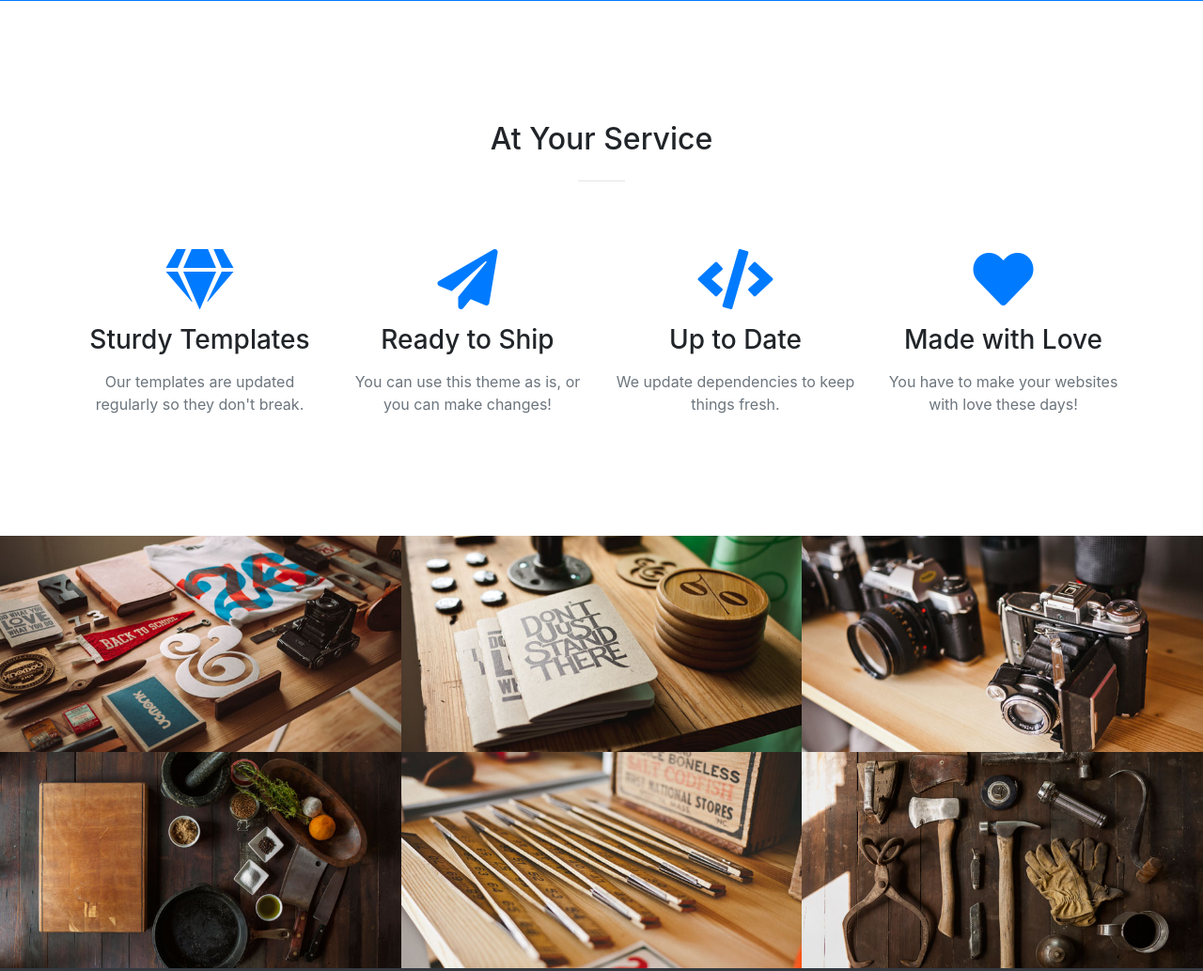
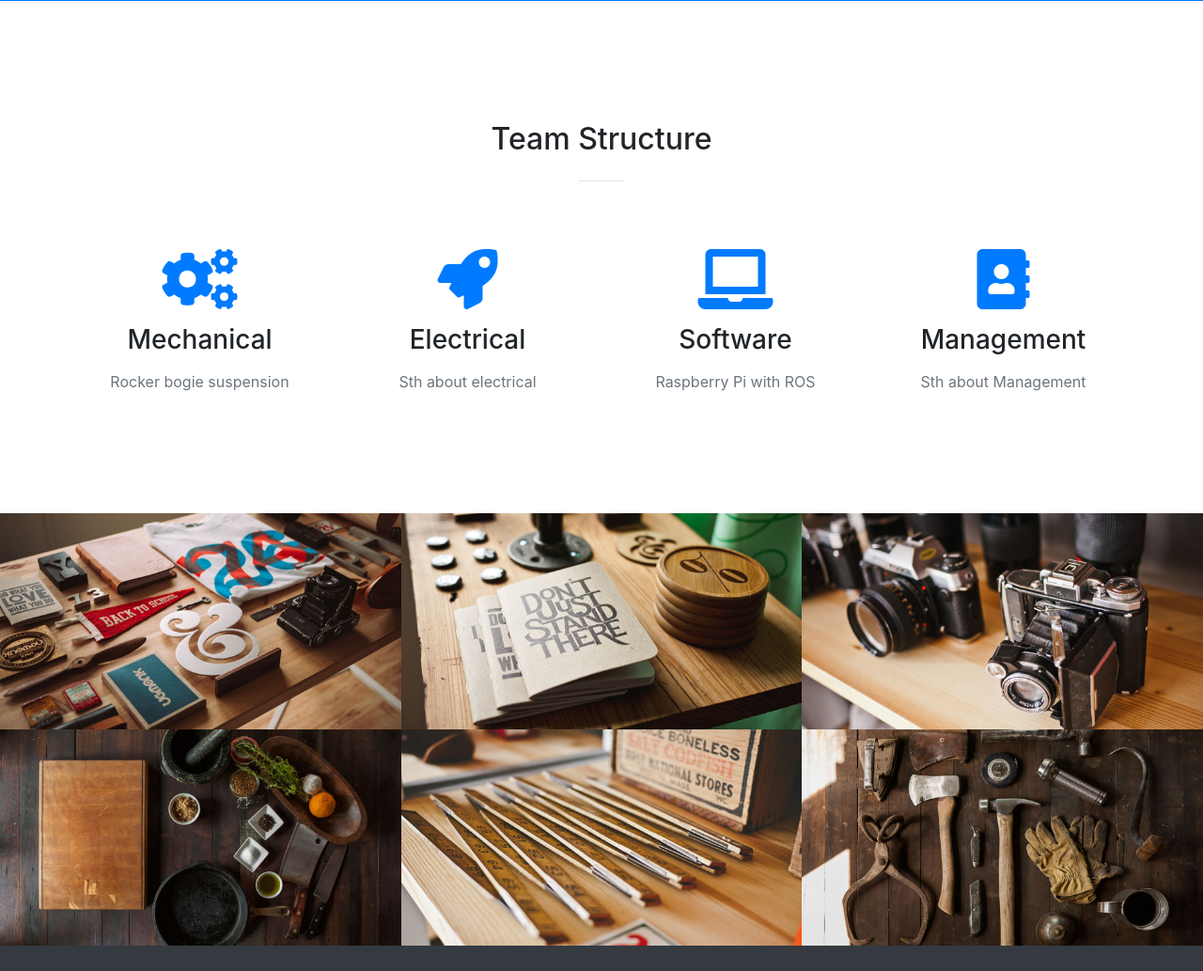
Before and after one commit to r2mars/r2mars.github.io, a website with bundled scripts: page index.html in a window 1280 px wide. Shown: the part 1300-2333 px from the top of the page at 94% size. Built offline with nearby package versions, Linux system fonts and the light colour scheme.

Commit message:
Still editing

```diff
--- a/index.html
+++ b/index.html
@@ -75,7 +75,7 @@
       <div class="container">
         <div class="row">
           <div class="col-lg-8 mx-auto text-center">
-            <h2 class="section-heading text-white">Hochschule Ravensburg-Weingarten</h2>
+            <h2 class="section-heading text-white">About us</h2>
             <hr class="light my-4">
             <p class="text-faded mb-4">We are a group of students from Hochschule Ravensburg-Weingarten who decided to start building a robot for University Rover Challenge 2019! <br/>
             It's a competition taking place in US, Utah, where students from all around the world show their designs. More about the competition:
@@ -91,7 +91,7 @@
       <div class="container">
         <div class="row">
           <div class="col-lg-12 text-center">
-            <h2 class="section-heading">At Your Service</h2>
+            <h2 class="section-heading">Team Structure</h2>
             <hr class="my-4">
           </div>
         </div>
@@ -100,30 +100,30 @@
         <div class="row">
           <div class="col-lg-3 col-md-6 text-center">
             <div class="service-box mt-5 mx-auto">
-              <i class="fas fa-4x fa-gem text-primary mb-3 sr-icon-1"></i>
-              <h3 class="mb-3">Sturdy Templates</h3>
-              <p class="text-muted mb-0">Our templates are updated regularly so they don't break.</p>
+              <i class="fas fa-4x fa-cogs text-primary mb-3 sr-icon-1"></i>
+              <h3 class="mb-3">Mechanical</h3>
+              <p class="text-muted mb-0">Rocker bogie suspension</p>
             </div>
           </div>
           <div class="col-lg-3 col-md-6 text-center">
             <div class="service-box mt-5 mx-auto">
-              <i class="fas fa-4x fa-paper-plane text-primary mb-3 sr-icon-2"></i>
-              <h3 class="mb-3">Ready to Ship</h3>
-              <p class="text-muted mb-0">You can use this theme as is, or you can make changes!</p>
+              <i class="fas fa-4x fa-rocket text-primary mb-3 sr-icon-2"></i>
+              <h3 class="mb-3">Electrical</h3>
+              <p class="text-muted mb-0">Sth about electrical</p>
             </div>
           </div>
           <div class="col-lg-3 col-md-6 text-center">
             <div class="service-box mt-5 mx-auto">
-              <i class="fas fa-4x fa-code text-primary mb-3 sr-icon-3"></i>
-              <h3 class="mb-3">Up to Date</h3>
-              <p class="text-muted mb-0">We update dependencies to keep things fresh.</p>
+              <i class="fas fa-4x fa-laptop text-primary mb-3 sr-icon-3"></i>
+              <h3 class="mb-3">Software</h3>
+              <p class="text-muted mb-0">Raspberry Pi with ROS</p>
             </div>
           </div>
           <div class="col-lg-3 col-md-6 text-center">
             <div class="service-box mt-5 mx-auto">
-              <i class="fas fa-4x fa-heart text-primary mb-3 sr-icon-4"></i>
-              <h3 class="mb-3">Made with Love</h3>
-              <p class="text-muted mb-0">You have to make your websites with love these days!</p>
+              <i class="fas fa-4x	fa fa-address-book text-primary mb-3 sr-icon-3"></i>
+              <h3 class="mb-3">Management</h3>
+              <p class="text-muted mb-0">Sth about Management</p>
             </div>
           </div>
         </div>
@@ -229,8 +229,10 @@
 
     <section class="bg-dark text-white">
       <div class="container text-center">
-        <h2 class="mb-4">Free Download at Start Bootstrap!</h2>
-        <a class="btn btn-light btn-xl sr-button" href="http://startbootstrap.com/template-overviews/creative/">Download Now!</a>
+        <h2 class="mb-4">Check our university!</h2>
+        <a class="btn btn-light btn-xl sr-button" href="https://www.hs-weingarten.de" target="_blank" >
+          <img src="img/logo-hochschule-ravensburg-weingarten.png" alt="">
+        </a>
       </div>
     </section>
 
```
Also changed, not shown: img/logo-hochschule-ravensburg-weingarten.png (added).
